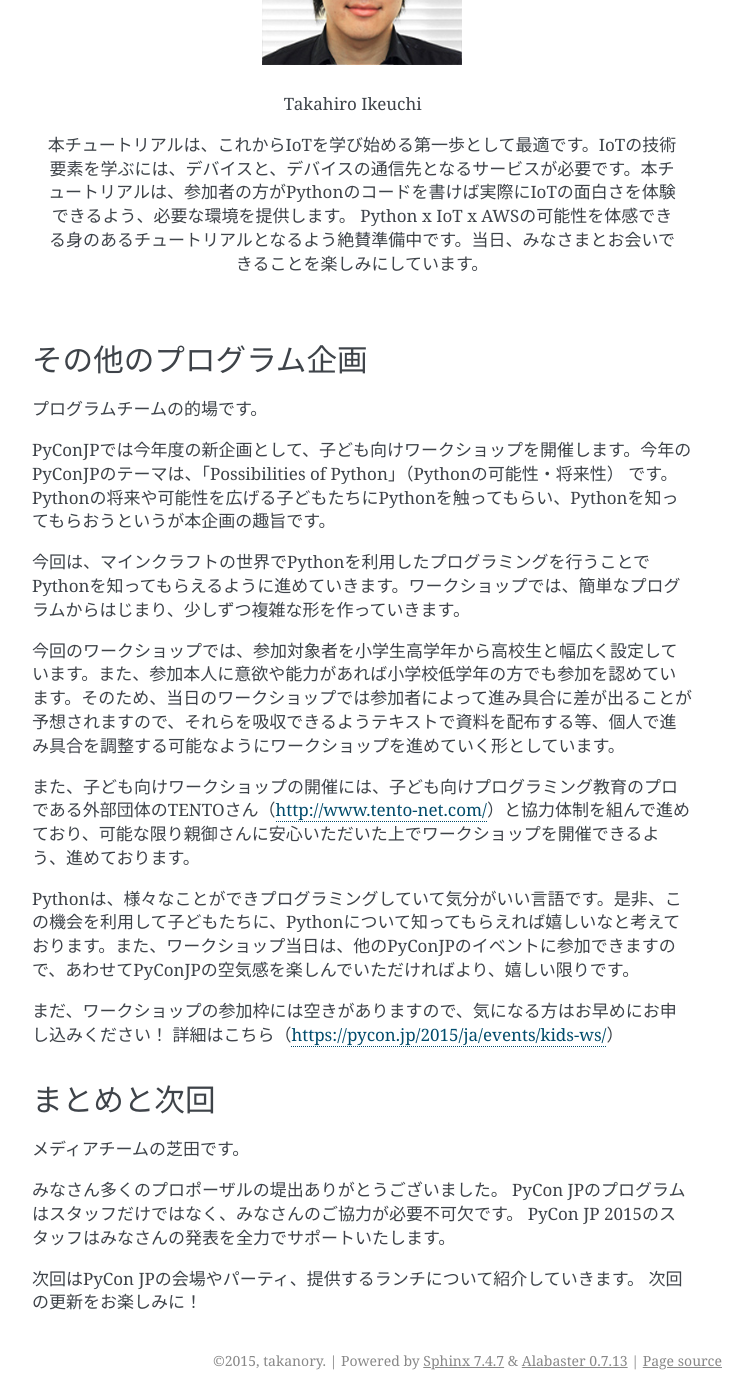
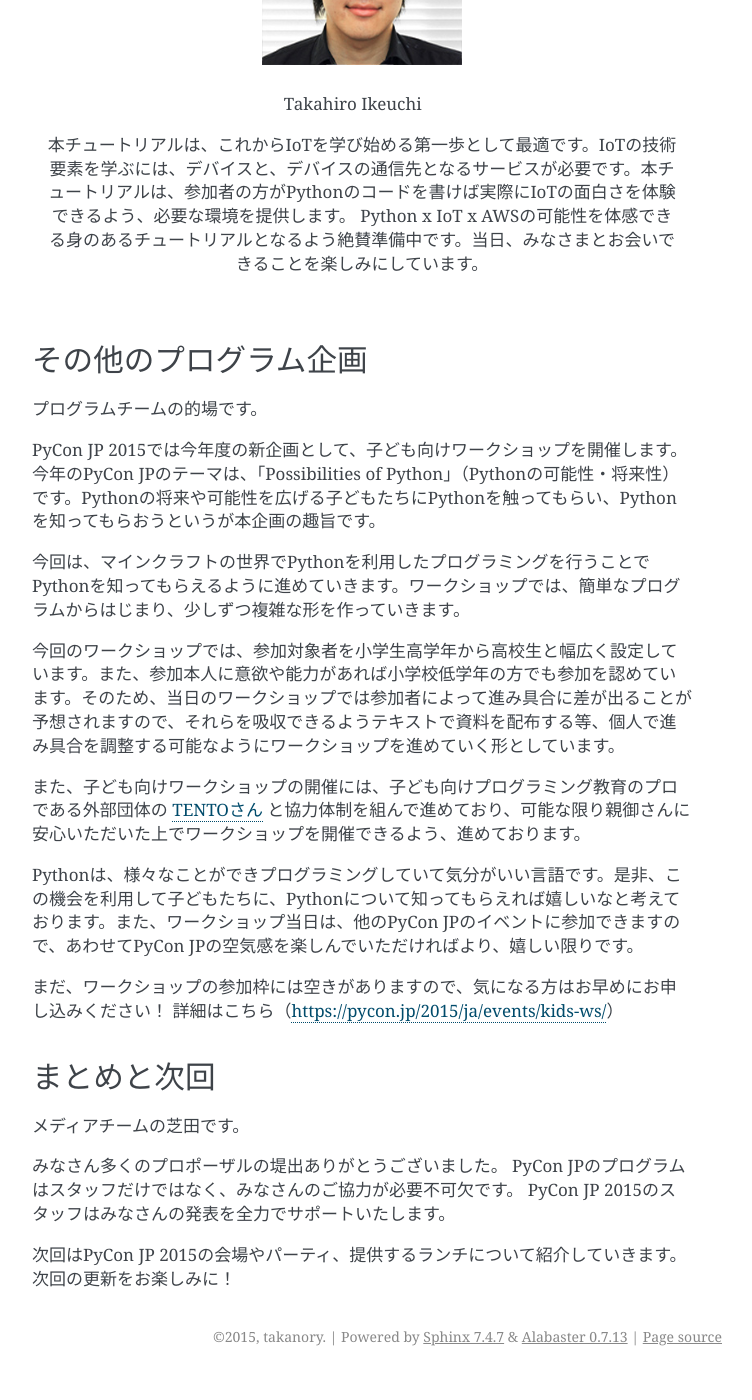
Before and after one commit to pyconjp/reports2015, a Sphinx documentation site: the page built from source/02_program.rst, in a window 1280 px wide and 1400 px high, scrolled down 5653 px. Shown: the whole window, without its empty margins (388-1140 px from the left). Built offline with Sphinx 7.4.7, drawn with Linux system fonts in a browser that asks for light colours; after the commit the page ends 7029 px from its top, so only the background shows below that; some of the changed text lies outside the part shown.

Commit message:
PyConJP→PyCon JPに修正

```diff
--- a/source/02_program.rst
+++ b/source/02_program.rst
@@ -40,7 +40,7 @@ PyCon JP 2015では様々なトークの中から選んで参加するプログ
 
 詳細については `チュートリアルページ <https://pycon.jp/2015/ja/schedule/tutorials/list/>`_ にてご確認ください。
 
-参加登録は `PyCon JP 2015 チュートリアル チケット購入ページ <http://pyconjp.connpass.com/event/18811/>`_ からお願いします。 チュートリアルへご参加いただくには、 `PyCon 2015 のチケット <http://pyconjp.connpass.com/event/15146/>`_ とチュートリアルのチケットの両方が必要になります。チュートリアルのみへの参加はできません。
+参加登録は `PyCon JP 2015 チュートリアル チケット購入ページ <http://pyconjp.connpass.com/event/18811/>`_ からお願いします。 チュートリアルへご参加いただくには、 `PyCon JP 2015 のチケット <http://pyconjp.connpass.com/event/15146/>`_ とチュートリアルのチケットの両方が必要になります。チュートリアルのみへの参加はできません。
 
 チュートリアルの詳細を下記に紹介します。
 
@@ -165,15 +165,15 @@ IoT(Internet of Things)領域の技術を身につけたい方を対象とした
 ======================
 プログラムチームの的場です。
 
-PyConJPでは今年度の新企画として、子ども向けワークショップを開催します。今年のPyConJPのテーマは、「Possibilities of Python」（Pythonの可能性・将来性） です。Pythonの将来や可能性を広げる子どもたちにPythonを触ってもらい、Pythonを知ってもらおうというが本企画の趣旨です。
+PyCon JP 2015では今年度の新企画として、子ども向けワークショップを開催します。今年のPyCon JPのテーマは、「Possibilities of Python」（Pythonの可能性・将来性） です。Pythonの将来や可能性を広げる子どもたちにPythonを触ってもらい、Pythonを知ってもらおうというが本企画の趣旨です。
 
 今回は、マインクラフトの世界でPythonを利用したプログラミングを行うことでPythonを知ってもらえるように進めていきます。ワークショップでは、簡単なプログラムからはじまり、少しずつ複雑な形を作っていきます。
 
 今回のワークショップでは、参加対象者を小学生高学年から高校生と幅広く設定しています。また、参加本人に意欲や能力があれば小学校低学年の方でも参加を認めています。そのため、当日のワークショップでは参加者によって進み具合に差が出ることが予想されますので、それらを吸収できるようテキストで資料を配布する等、個人で進み具合を調整する可能なようにワークショップを進めていく形としています。
 
-また、子ども向けワークショップの開催には、子ども向けプログラミング教育のプロである外部団体のTENTOさん（http://www.tento-net.com/）と協力体制を組んで進めており、可能な限り親御さんに安心いただいた上でワークショップを開催できるよう、進めております。
+また、子ども向けワークショップの開催には、子ども向けプログラミング教育のプロである外部団体の `TENTOさん <http://www.tento-net.com/>`_ と協力体制を組んで進めており、可能な限り親御さんに安心いただいた上でワークショップを開催できるよう、進めております。
 
-Pythonは、様々なことができプログラミングしていて気分がいい言語です。是非、この機会を利用して子どもたちに、Pythonについて知ってもらえれば嬉しいなと考えております。また、ワークショップ当日は、他のPyConJPのイベントに参加できますので、あわせてPyConJPの空気感を楽しんでいただければより、嬉しい限りです。
+Pythonは、様々なことができプログラミングしていて気分がいい言語です。是非、この機会を利用して子どもたちに、Pythonについて知ってもらえれば嬉しいなと考えております。また、ワークショップ当日は、他のPyCon JPのイベントに参加できますので、あわせてPyCon JPの空気感を楽しんでいただければより、嬉しい限りです。
 
 まだ、ワークショップの参加枠には空きがありますので、気になる方はお早めにお申し込みください！
 詳細はこちら（https://pycon.jp/2015/ja/events/kids-ws/）
@@ -187,5 +187,5 @@ Pythonは、様々なことができプログラミングしていて気分が
 PyCon JPのプログラムはスタッフだけではなく、みなさんのご協力が必要不可欠です。
 PyCon JP 2015のスタッフはみなさんの発表を全力でサポートいたします。
 
-次回はPyCon JPの会場やパーティ、提供するランチについて紹介していきます。
+次回はPyCon JP 2015の会場やパーティ、提供するランチについて紹介していきます。
 次回の更新をお楽しみに！
```
